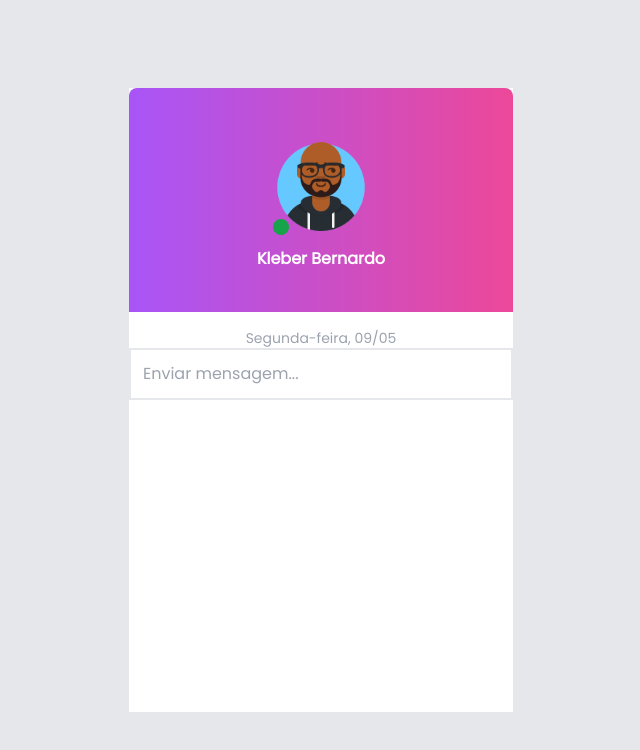
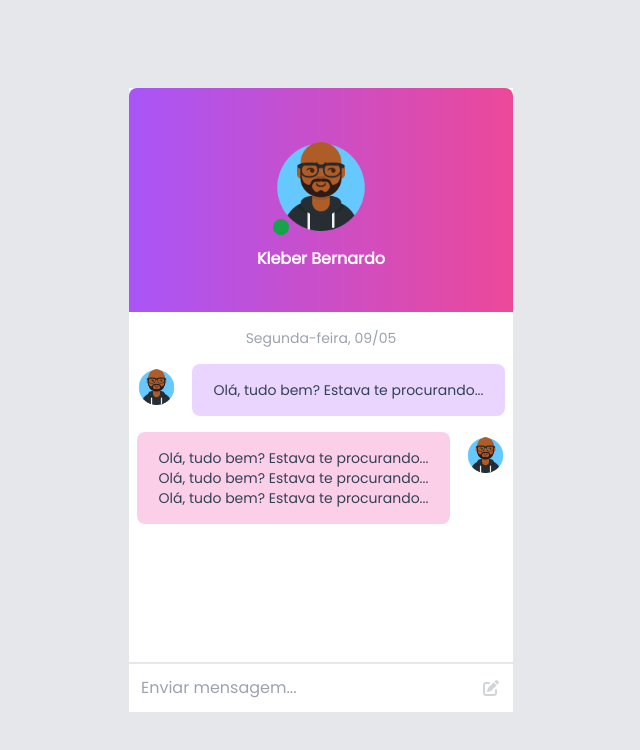
Before and after one commit to kleberbernardo/chat, a website: page public/index.html in a window 1280 px wide. Shown: the whole page, without its empty margins (319-959 px from the left). Drawn offline with Linux system fonts and the light colour scheme.

Commit message:
Concluindo estilização do Chat

```diff
--- a/public/index.html
+++ b/public/index.html
@@ -25,16 +25,47 @@
           <div class="text-white font-bold mt-3">Kleber Bernardo</div>
         </div>
         <div class="h-[400px] text-center pt-4 flex flex-col">
-          <div class="text-gray-400 text-sm">Segunda-feira, 09/05</div>
-          <div class="grow w-full h-8">
-            <form action="">
+          <div class="text-gray-400 text-sm h-[20px]">Segunda-feira, 09/05</div>
+          <div class="text-gray-400 h-[330px] text-sm overflow-y-auto">
+            <div class="pt-4 w-full flex flex-row">
+              <div class="pl-2 mr-2 w-[50px]">
+                <img
+                  class="w-10"
+                  src="./assets/img/avataaars.png"
+                  alt="Avatar" />
+              </div>
+              <div
+                class="bg-purple-200 w-[334px] rounded-lg mr-2 ml-2 p-4 text-slate-700">
+                Olá, tudo bem? Estava te procurando...
+              </div>
+            </div>
+            <div class="pt-4 w-full flex flex-row-reverse">
+              <div class="pl-2 mr-2 w-[50px]">
+                <img
+                  class="w-10"
+                  src="./assets/img/avataaars.png"
+                  alt="Avatar" />
+              </div>
+              <div
+                class="bg-pink-200 w-[334px] rounded-lg mr-2 ml-2 p-4 text-slate-700">
+                Olá, tudo bem? Estava te procurando... Olá, tudo bem? Estava te
+                procurando... Olá, tudo bem? Estava te procurando...
+              </div>
+            </div>
+          </div>
+          <div class="w-full h-[50px] flex border-solid border-t-2">
+            <div class="w-full">
               <input
-                class="border-solid border-2 p-3 w-full"
+                class="py-3 pl-3 w-full text-gray-500 focus:outline-none"
                 type="text"
                 placeholder="Enviar mensagem..."
                 name="message"
                 id="message" />
-            </form>
+            </div>
+            <div class="w-[50px] text-center cursor-pointer">
+              <i
+                class="fa-solid fa-pen-to-square text-gray-300 text-2 mt-4"></i>
+            </div>
           </div>
         </div>
       </div>
```
Also changed, not shown: public/assets/css/output.css.
